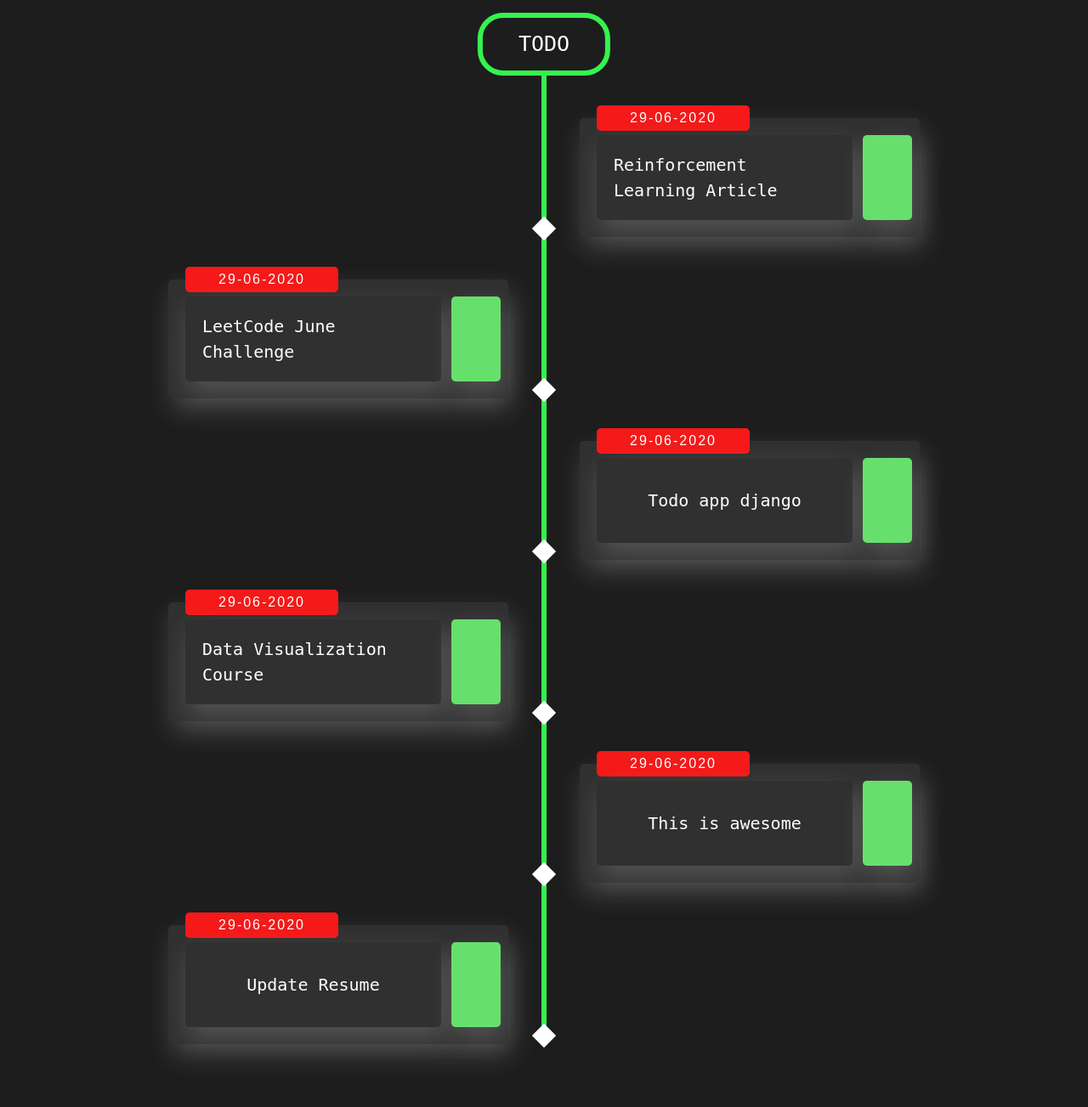
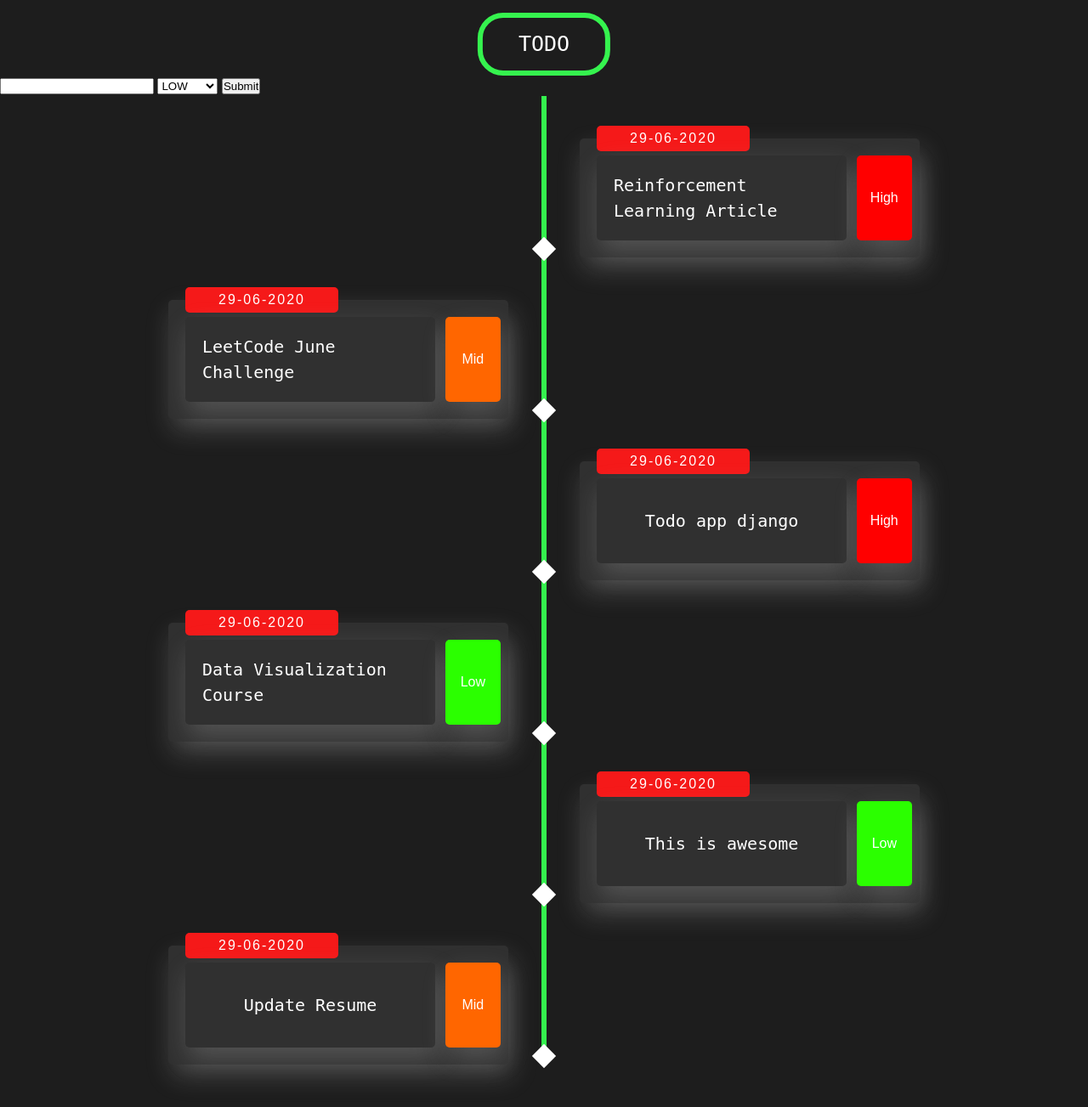
Before and after one commit to soum-sr/todo_app, a Django app: page / in a window 1280 px wide. Shown: the whole page at 85% size. Before the commit the page ends 1250 px from the top, so only its background shows below. Run offline with Django 3.2, Linux system fonts and the light colour scheme; data comes from the database, SQL or seed files in the repository; both versions use the stored data as it was after the commit.

Commit message:
added form and updated ui

```diff
--- a/todo_project/todo_app/static/todo_app/style.css
+++ b/todo_project/todo_app/static/todo_app/style.css
@@ -111,7 +111,15 @@ nav ul li {
   right:1%;
   left:3%;
   width: 65px;
-  background-color: rgb(103, 223, 109);
+}
+.High{
+  background: rgb(255, 0, 0) !important;
+}
+.Mid{
+  background: rgb(255, 102, 0) !important;
+}
+.Low{
+  background: rgb(43, 255, 0) !important;
 }
 .timeline ul li:nth-of-type(odd) > div {
   left: 45px;
--- a/todo_project/todo_app/templates/todo_app/home.html
+++ b/todo_project/todo_app/templates/todo_app/home.html
@@ -10,6 +10,15 @@
         <li>Sort by Priority</li>
     </ul>
 </div> -->
+
+<div class="form-stuffs">
+  <form method="POST" action="/">
+    {% csrf_token %}
+    {{form.title}}
+    {{form.priority}}
+    <input type="submit" name="Create Task">
+  </form>
+</div>
   <section class="timeline">
         <ul>
           {% for task in tasks%}
@@ -23,8 +32,8 @@
                   {{task.title}}
                 </p>
               </div>
-              <div class="scientist">
-                <!-- PRIORITY HERE -->
+              <div class="scientist {{ task.priority }}">
+                {{ task.priority }}
               </div>
             </div>
           </li>
--- a/todo_project/todo_app/views.py
+++ b/todo_project/todo_app/views.py
@@ -1,4 +1,4 @@
-from django.shortcuts import render
+from django.shortcuts import render, redirect
 from .models import Task
 from .forms import TaskForm
 # Create your views here.
@@ -8,5 +8,11 @@ def home(request):
     tasks = Task.objects.all()
     form = TaskForm()
 
+    if request.method == 'POST':
+        form  = TaskForm(request.POST)
+        if form.is_valid():
+            form.save()
+        return redirect('/')
+
     context = {'tasks':tasks,'form':form}
     return render(request, 'todo_app/home.html', context)
```
Also changed, not shown: todo_project/db.sqlite3.
